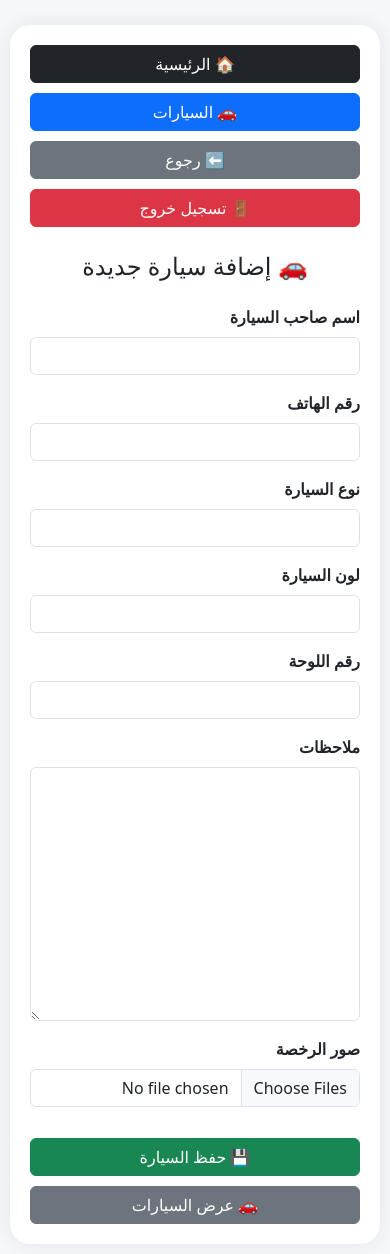
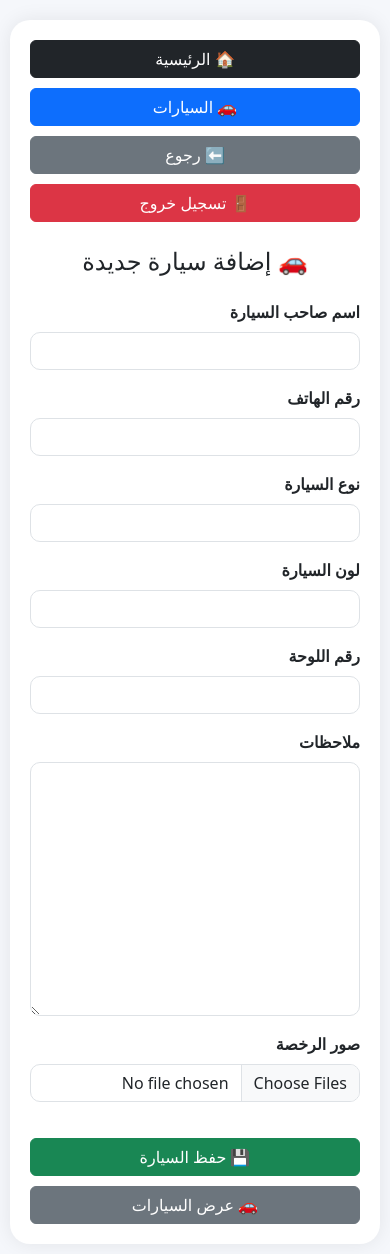
Before and after one commit to ahmedmohamedmo3z/yassen-garage, a Django app: page /add-car/ in a window 390 px wide. Run offline with Django 5.2, Linux system fonts and the light colour scheme; a user stored in the database is signed in.

Commit message:
responsive add car page

```diff
--- a/backend/templates/garage/add_car.html
+++ b/backend/templates/garage/add_car.html
@@ -19,7 +19,7 @@ body{
 .form-box{
     max-width:900px;
     margin:auto;
-    margin-top:30px;
+    margin-top:20px;
     background:white;
     padding:30px;
     border-radius:20px;
@@ -36,13 +36,22 @@ body{
 label{
     font-weight:600;
     margin-bottom:8px;
+    display:block;
+}
+
+.form-control{
+    border-radius:10px;
 }
 
 .submit-buttons{
     display:flex;
     gap:10px;
     flex-wrap:wrap;
-    margin-top:15px;
+    margin-top:20px;
+}
+
+.submit-buttons .btn{
+    min-width:180px;
 }
 
 @media (max-width:768px){
@@ -53,12 +62,12 @@ label{
 
     .form-box{
         padding:20px;
-        margin-top:15px;
+        margin-top:10px;
     }
 
     h2{
+        text-align:center;
         font-size:24px;
-        text-align:center;
     }
 
     .top-buttons{
@@ -148,6 +157,7 @@ label{
 </div>
 
 <div class="col-md-12 mb-3">
+
 <label>صور الرخصة</label>
 
 <input
```
Lines whose indentation alone changed are shown as unchanged.
